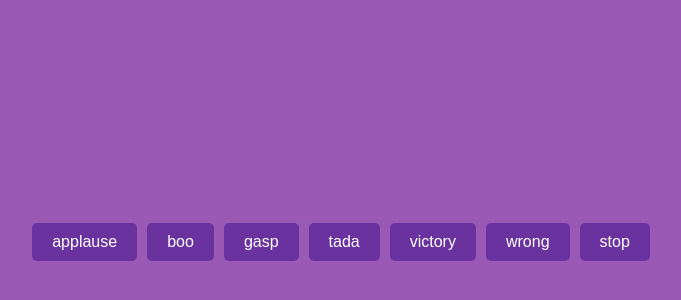
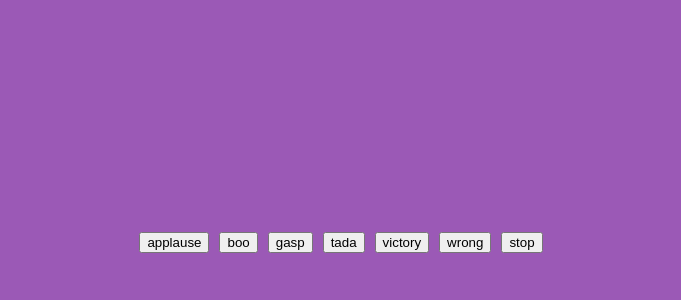
Before and after one commit to acciojob/Soundbar-Iflaqbhat, a website: page main.html in a window 1280 px wide. Shown: the part 158-458 px from the top of the page, without its empty margins (299-980 px from the left). Drawn offline with Linux system fonts and the light colour scheme.

Commit message:
created a submission

```diff
--- a/main.html
+++ b/main.html
@@ -15,12 +15,12 @@
       font-family: Arial, sans-serif;
     }
     .button-container {
+		  background-color: #9b59b6;
       display: flex;
       gap: 10px;
     }
     .sound-button {
-      background-color: #6a329f;
-      color: white;
+	  color:#9b59b6;
       padding: 10px 20px;
       border: none;
       border-radius: 5px;
@@ -32,22 +32,23 @@
 <body>
 
 <div class="button-container" id="buttonContainer">
-</div>
+
+
+    <button class="button button1" onclick="playSound('tada')">applause</button>
+    <button class="button button2" onclick="playSound('wrong')">boo</button>
+    <button class="button button3" onclick="playSound('boo')">gasp</button>
+    <button class="button button4" onclick="playSound('applause')">tada</button>
+    <button class="button button5" onclick="playSound('cheer')">victory</button>
+    <button class="button button6" onclick="playSound('fail')">wrong</button>
+    <button class="button button7" onclick="playSound('win')">stop</button>
+
+
+</body>
 
 <script>
-  // List of sound labels
-  const sounds = ["applause", "boo", "gasp", "tada", "victory", "wrong", "stop"];
-
-  // Create buttons dynamically and append to the container
-  const buttonContainer = document.getElementById('buttonContainer');
-  sounds.forEach(sound => {
-    const button = document.createElement('button');
-    button.className = 'sound-button';
-    button.innerText = sound;
-    button.onclick = () => alert(`Playing sound: ${sound}`); // Example action on click
-    buttonContainer.appendChild(button);
-  });
-</script>
-
-</body>
+        function playSound(soundName) {
+            const audio = new Audio(`sounds/${soundName}.mp3`); // Update the path as necessary
+            audio.play();
+        }
+    </script>
 </html>
```
